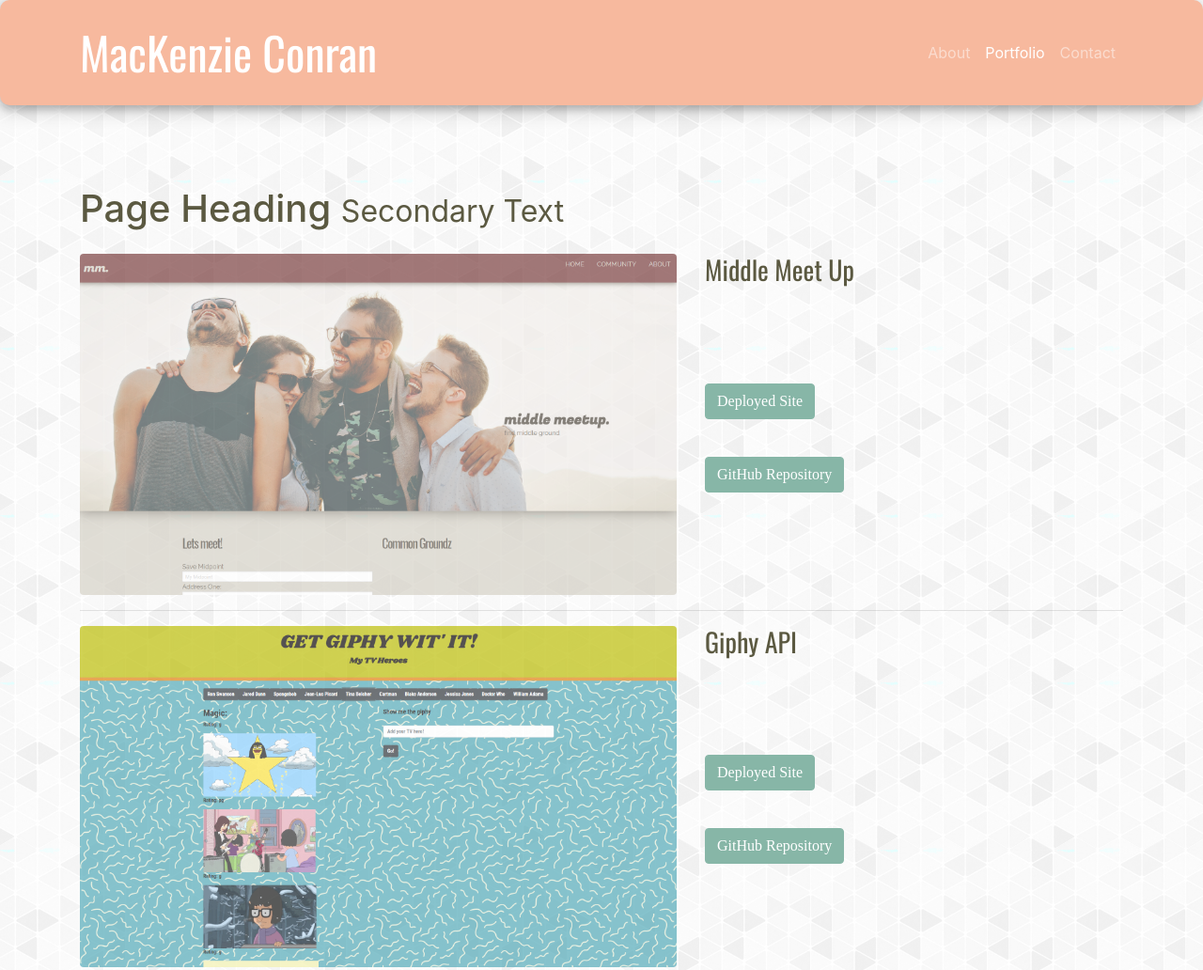
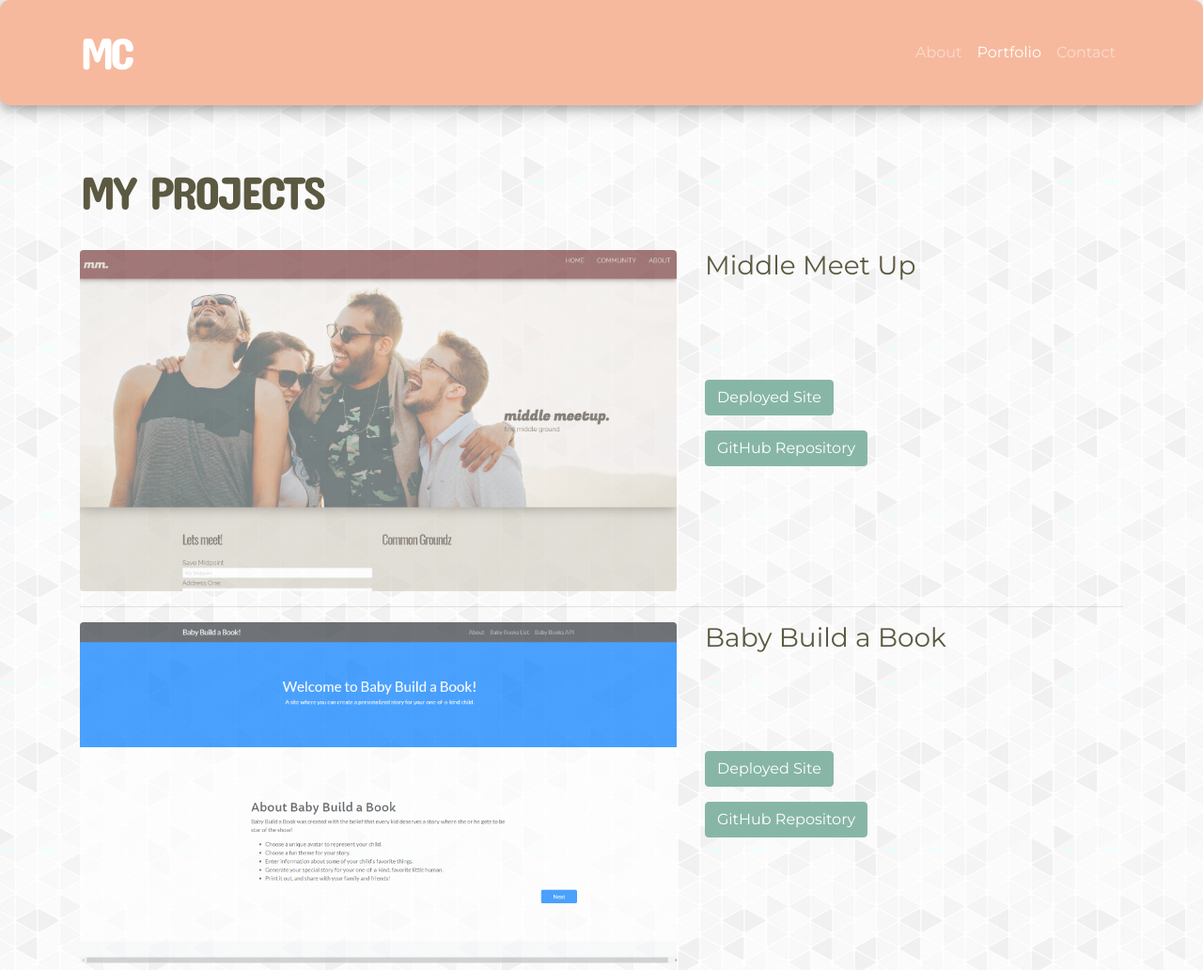
Before and after one commit to KenzieAnnC/portfolio, a plain HTML site: page portfolio.html in a window 1280 px wide. Shown: the top 1032 px of the page at 94% size. Drawn offline with nearby package versions, Linux system fonts and the light colour scheme; a web font is replaced by a local one.

Commit message:
changing fonts

```diff
--- a/assets/css/style.css
+++ b/assets/css/style.css
@@ -17,24 +17,32 @@ body {
 }
 
 p {
-  Font-Family: 'Quattrocento', Serif;
-Font-Size: 16px;
+  font-family: 'Montserrat', sans-serif;
+  Font-Size: 15px;
 }
 
+.projects {
+  font-family: 'Concert One', cursive;
+  letter-spacing: -3PX;
+  font-size: 50px;
+}
 
 .navbar-brand {
-  Font-Family: 'Oswald', Sans-Serif;
+  font-family: 'Concert One', cursive;
   Font-Size: 48px;
+  letter-spacing: -5PX;
 }
 
 h3 {
-  Font-Family: 'Oswald', Sans-Serif;
-color: #5B5941;
+  font-family: 'Montserrat', sans-serif;
+  color: #5B5941;
+
 }
 
 .navbar {
   background-color: #F7B99E !important;
   border-radius: 10px;
+  font-family: 'Montserrat', sans-serif;
   padding: 15px;
   box-shadow: 0 4px 8px 0 rgba(0, 0, 0, 0.2), 0 6px 20px 0 rgba(0, 0, 0, 0.19);
 }
@@ -77,7 +85,7 @@ footer {
   font-size: 80px;
   float: right;
   padding: 0px 10px;
-  letter-spacing: -5px;
+  letter-spacing: -7px;
 }
 .contact-small {
   display: flex;
--- a/portfolio.html
+++ b/portfolio.html
@@ -16,7 +16,9 @@
   <!-- Custom styles for this template -->
   <link href="./assets/css/style.css" rel="stylesheet">
 
-  <link href="https://fonts.googleapis.com/css?family=Oswald|Quattrocento" rel="stylesheet">
+
+
+  <link href="https://fonts.googleapis.com/css?family=Concert+One|Montserrat" rel="stylesheet">
 
 </head>
 
@@ -25,7 +27,7 @@
   <!-- Navigation -->
   <nav class="navbar navbar-expand-lg navbar-dark bg-dark fixed-top">
     <div class="container">
-      <a class="navbar-brand" href="#">MacKenzie Conran</a>
+      <a class="navbar-brand" href="#">MC</a>
       <button class="navbar-toggler" type="button" data-toggle="collapse" data-target="#navbarResponsive" aria-controls="navbarResponsive"
         aria-expanded="false" aria-label="Toggle navigation">
         <span class="navbar-toggler-icon"></span>
@@ -56,10 +58,9 @@
 
     <br>
     <!-- Page Heading -->
-    <h1 class="my-4">Page Heading
-      <small>Secondary Text</small>
+    <h1 class="projects">MY PROJECTS
     </h1>
-
+    <br>
     <!-- Project One -->
     <div class="row">
       <div class="col-md-7">
@@ -77,14 +78,39 @@
           <a class="btn btn-primary" href="https://mchaffin.github.io/MiddleMeetUp/index.html" onclick="window.open(this.href); return false;"
             onkeypress="window.open(this.href); return false;">Deployed Site</a>
         </p>
-        <br>
+
         <p>
           <a class="btn btn-primary" href="https://github.com/mchaffin/MiddleMeetUp" onclick="window.open(this.href); return false;"
             onkeypress="window.open(this.href); return false;">GitHub Repository</a>
         </p>
       </div>
     </div>
-    <!-- /.row -->
+
+    <hr>
+
+    <div class="row">
+      <div class="col-md-7">
+        <a href="#">
+          <img class="img-fluid rounded mb-3 mb-md-0 meet-img" src="./assets/images/book.png" alt="">
+        </a>
+      </div>
+      <div class="col-md-5">
+        <h3>Baby Build a Book</h3>
+        <br>
+        <br>
+        <br>
+        <br>
+        <p>
+          <a class="btn btn-primary" href="https://baby-build-a-book.herokuapp.com/" onclick="window.open(this.href); return false;"
+            onkeypress="window.open(this.href); return false;">Deployed Site</a>
+        </p>
+
+        <p>
+          <a class="btn btn-primary" href="https://github.com/mcale017/baby-build-a-book" onclick="window.open(this.href); return false;"
+            onkeypress="window.open(this.href); return false;">GitHub Repository</a>
+        </p>
+      </div>
+    </div>
 
     <hr>
 
@@ -105,7 +131,7 @@
           <a class="btn btn-primary" href="https://kenzieannc.github.io/Giphy-API/" onclick="window.open(this.href); return false;"
             onkeypress="window.open(this.href); return false;">Deployed Site</a>
         </p>
-        <br>
+
         <p>
           <a class="btn btn-primary" href="https://github.com/KenzieAnnC/Giphy-API" onclick="window.open(this.href); return false;"
             onkeypress="window.open(this.href); return false;">GitHub Repository</a>
@@ -133,7 +159,7 @@
           <a class="btn btn-primary" href="https://kenzieannc.github.io/Hangman-Game/" onclick="window.open(this.href); return false;"
             onkeypress="window.open(this.href); return false;">Deployed Site</a>
         </p>
-        <br>
+
         <p>
           <a class="btn btn-primary" href="https://github.com/KenzieAnnC/Hangman-Game" onclick="window.open(this.href); return false;"
             onkeypress="window.open(this.href); return false;">GitHub Repository</a>
@@ -162,10 +188,33 @@
           <a class="btn btn-primary" href="/kenzieannc.github.io/Train-Assignment/" onclick="window.open(this.href); return false;"
             onkeypress="window.open(this.href); return false;">Deployed Site</a>
         </p>
-        <br>
+
         <p>
           <a class="btn btn-primary" href="https://github.com/KenzieAnnC/Train-Assignment" onclick="window.open(this.href); return false;"
             onkeypress="window.open(this.href); return false;">GitHub Repository</a>
+        </p>
+      </div>
+    </div>
+
+    <hr>
+
+    <div class="row">
+
+      <div class="col-md-7">
+        <a href="#">
+          <img class="img-fluid rounded mb-3 mb-md-0" src="./assets/images/bamazon.png" alt="">
+        </a>
+      </div>
+      <div class="col-md-5">
+        <h3>Bamazon</h3>
+        <br>
+        <br>
+        <br>
+        <br>
+        <br>
+
+        <p>
+          <a class="btn btn-primary" href="https://github.com/KenzieAnnC/bamazon" onclick="window.open(this.href); return false;" onkeypress="window.open(this.href); return false;">GitHub Repository</a>
         </p>
       </div>
     </div>
```
Also changed, not shown: contact.html (+2 -4 lines), index.html (+4 -3 lines), assets/images/arrow.png (deleted), assets/images/arrow2.png (deleted), assets/images/bamazon.png (added), assets/images/book.png (added), assets/images/funky-lines.png (deleted).
